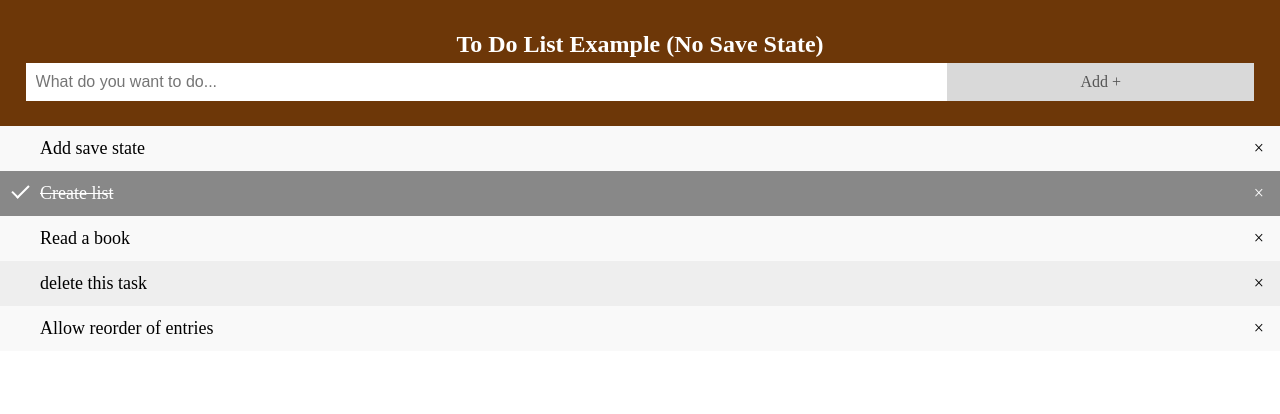
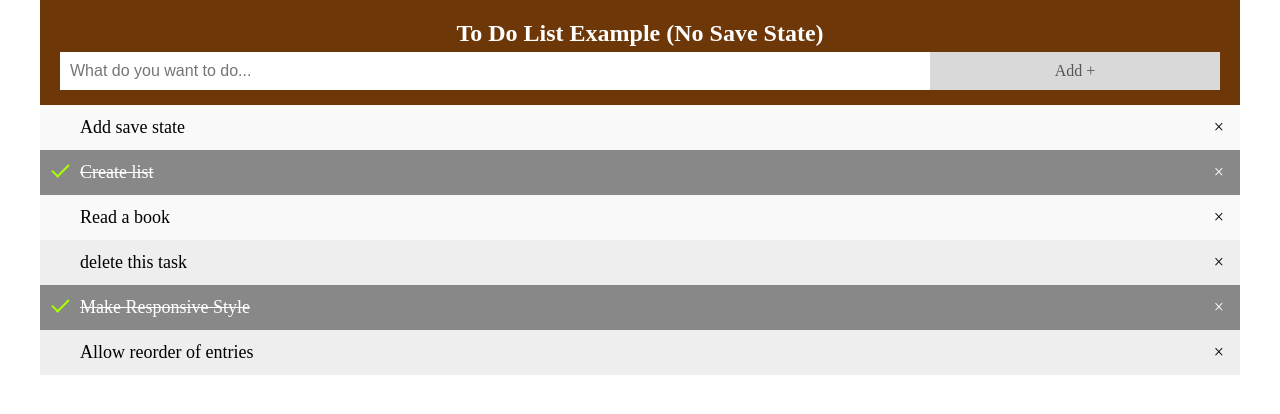
Before and after one commit to gclaunch/Task-Management-System-API, a plain HTML site: page index.html in a window 1280 px wide. Drawn offline with Linux system fonts and the light colour scheme.

Commit message:
Update styles

```diff
--- a/_media-queries.css
+++ b/_media-queries.css
@@ -0,0 +1,28 @@
+@media screen and (min-width: 1201px) {
+	.pagewidth {
+		max-width: 1200px;
+		margin: 0 auto;
+	}
+
+	#header {
+		padding: 15px 20px;
+		left: 50%;
+ 		margin-left: -600px;
+	}
+
+	#content {
+		position: relative;
+		top: 105px;
+	}
+}
+
+@media screen and (max-width: 1200px) {
+	#header {
+		padding: 3px 0;
+	}
+
+	#content {
+		position: relative;
+		top: 81px;
+	}
+}
--- a/_stylesheet.css
+++ b/_stylesheet.css
@@ -52,7 +52,7 @@ ul li.checked {
 ul li.checked::before {
   content: '';
   position: absolute;
-  border-color: #fff;
+  border-color: #a9ff00;
   border-style: solid;
   border-width: 0 2px 2px 0;
   top: 10px;
@@ -71,20 +71,23 @@ ul li.checked::before {
 }
 
 .close:hover {
-  background-color: #f44336;
+  background-color: #6d0808;
   color: white;
 }
 
 /* Style the header */
-.header {
+#header {
+  position: fixed;
+  top: 0;
+  width: 100%;
   background-color: #6d3708;
-  padding: 2% 2%;
   color: #ffffff;
   text-align: center;
+  z-index: 1;
 }
 
 /* Clear floats after the header */
-.header:after {
+#header:after {
   content: "";
   display: table;
   clear: both;
--- a/additem.js
+++ b/additem.js
@@ -30,15 +30,15 @@ list.addEventListener('click', function(ev) {
 // Create a new list item when clicking on the "Add" button
 function newElement() {
   var li = document.createElement("li");
-  var inputValue = document.getElementById("myInput").value;
+  var inputValue = document.getElementById("addItem").value;
   var t = document.createTextNode(inputValue);
   li.appendChild(t);
   if (inputValue === '') {
     alert("You must write something!");
   } else {
-    document.getElementById("myUL").appendChild(li);
+    document.getElementById("main-list").appendChild(li);
   }
-  document.getElementById("myInput").value = "";
+  document.getElementById("addItem").value = "";
 
   var span = document.createElement("SPAN");
   var txt = document.createTextNode("\u00D7");
--- a/index.html
+++ b/index.html
@@ -10,19 +10,22 @@
 </head>
 <body>
 
-<div id="myDIV" class="header">
+<div id="header" class="pagewidth">
   <h2 style="margin:5px">To Do List Example (No Save State)</h2>
-  <input type="text" id="myInput" placeholder="What do you want to do...">
+  <input type="text" id="addItem" placeholder="What do you want to do...">
   <span onclick="newElement()" class="addBtn">Add +</span>
 </div>
 
-<ul id="myUL">
+<div id="content" class="pagewidth">
+    <ul id="main-list">
       <li>Add save state</li>
       <li class="checked">Create list</li>
       <li>Read a book</li>
       <li>delete this task</li>
+      <li class="checked">Make Responsive Style</li>
       <li>Allow reorder of entries</li>
     </ul>
+</div>
 
 <script src="additem.js"></script>
 </body>
```
Lines whose indentation alone changed are shown as unchanged.
